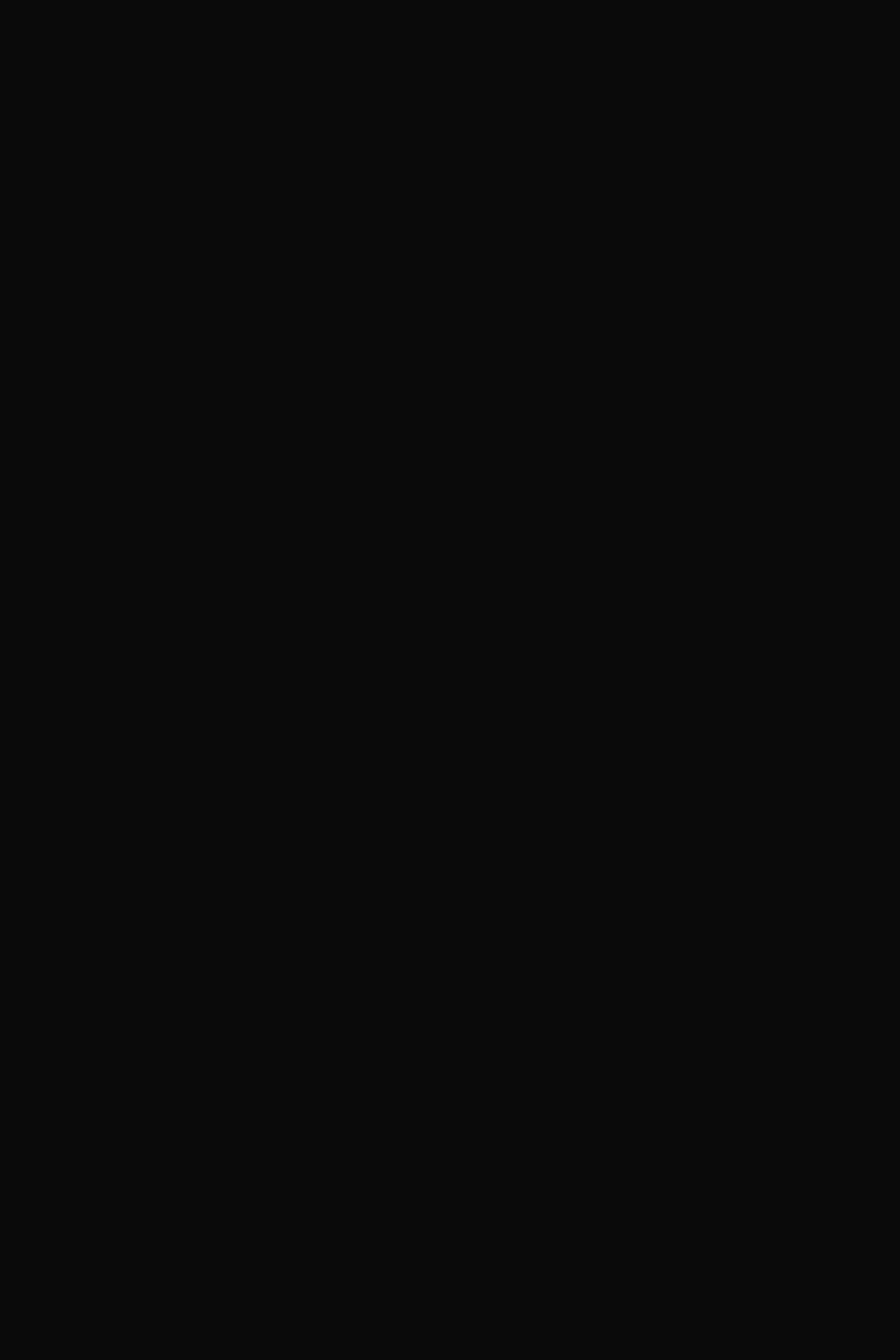
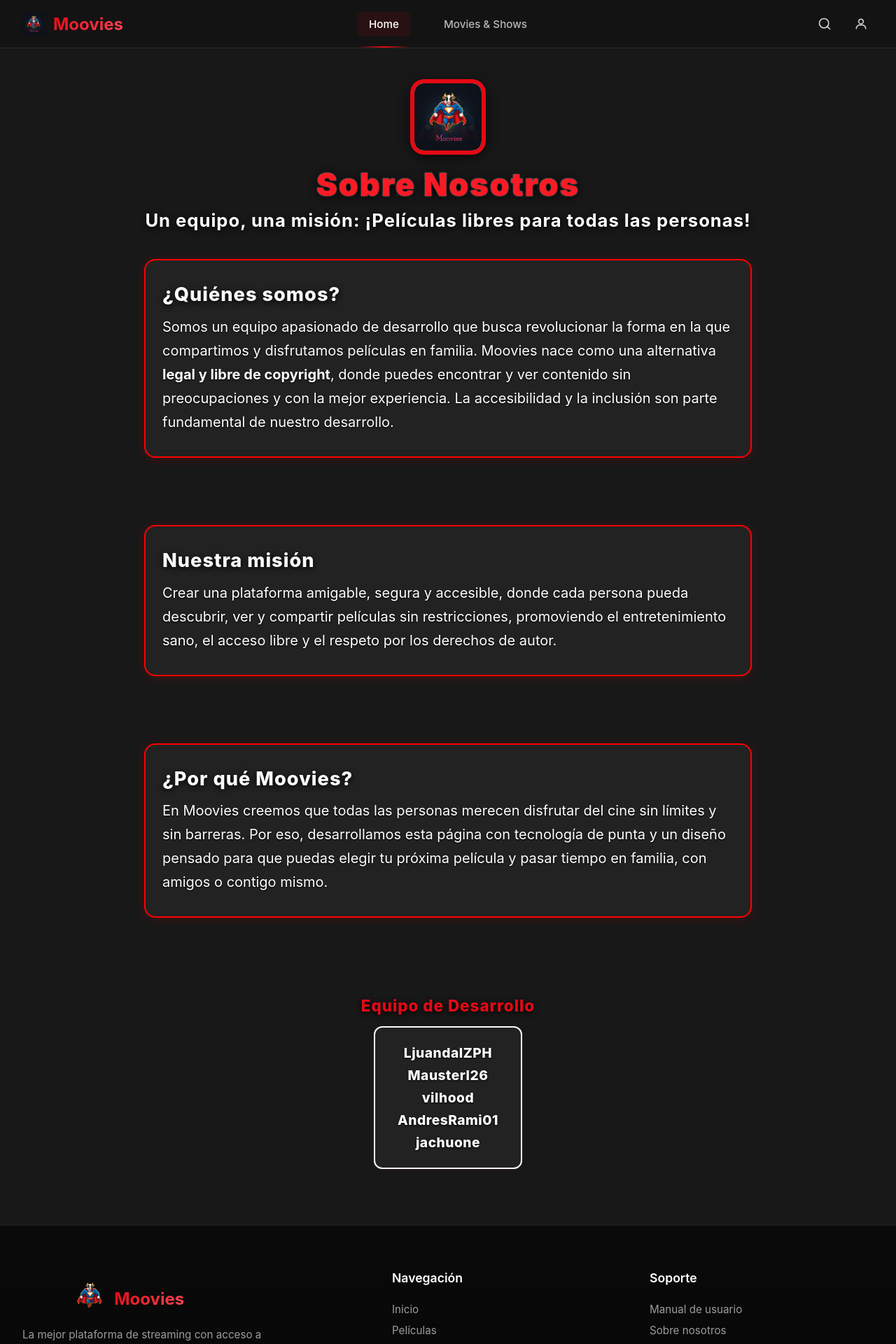
Before and after one commit to LjuandalZPH/Miniproyecto2-Front, a React (Vite) app: page /about in a window 1280 px wide. Before the commit this address had no page. Shown: the top 1920 px of the page at 70% size. Before the commit the page ends 800 px from the top, so only its background shows below. Built offline with nearby package versions, Linux system fonts and the light colour scheme.

Commit message:
added about us view

```diff
--- a/src/components/Footer/Footer.tsx
+++ b/src/components/Footer/Footer.tsx
@@ -62,7 +62,7 @@ export const Footer = () => {
           <h3 className="footer__title">Soporte</h3>
           <ul className="footer__links">
             <li><a href="/help">Manual de usuario</a></li>
-            <li><a href="/contact">Sobre nosotros</a></li>
+            <li><a href="/about">Sobre nosotros</a></li>
             <li><a href="/account">Cuenta</a></li>
           </ul>
         </div>
--- /dev/null
+++ b/src/pages/AboutPage/AboutPage.scss
@@ -0,0 +1,140 @@
+.about-page {
+  min-height: 100vh;
+  background: #181818; // Fondo oscuro, alto contraste
+  color: #FFFFFF;
+}
+
+.about-main {
+  max-width: 900px;
+  margin: 0 auto;
+  padding: 3rem 1rem 0 1rem;
+}
+
+.about-hero {
+  text-align: center;
+  margin-bottom: 2.5rem;
+
+  .about-logo {
+    width: 100px;
+    height: 100px;
+    margin-bottom: 1rem;
+    border-radius: 16px;
+    box-shadow: 0 0 0 4px #E50914, 0 4px 20px #000;
+    background: #fff;
+    object-fit: contain;
+    border: 2px solid #E50914;
+  }
+
+  h1 {
+    font-size: 2.8rem;
+    background: none;
+    color: #fb1a25; // Rojo vibrante, alto contraste
+    margin-bottom: 0.5rem;
+    font-weight: 900;
+    letter-spacing: 2px;
+    text-shadow: 0 2px 14px #000, 0 0 2px #fff;
+    outline: none;
+  }
+
+  .about-slogan {
+    color: #ffffff; // Amarillo vibrante, alto contraste
+    font-size: 1.6rem;
+    margin-bottom: 1.5rem;
+    font-weight: 700;
+    letter-spacing: 1px;
+    text-shadow: 0 2px 8px #000;
+    outline: none;
+  }
+}
+
+.about-content {
+  display: flex;
+  flex-direction: column;
+  gap: 2rem;
+}
+
+.about-card {
+  background: #222; // Fondo sólido, alto contraste
+  border: 2px solid #ff0000; // Amarillo para destacar
+  border-radius: 16px;
+  padding: 2rem 1.5rem;
+  box-shadow: 0 2px 14px #e5091433;
+  transition: box-shadow 0.2s, border-color 0.2s;
+  outline: none;
+  margin-bottom: 4rem;
+
+
+  &:focus-within, &:focus, &:hover {
+    border-color: #E50914; // Rojo vibrante al enfocar
+    box-shadow: 0 6px 40px #E5091433;
+  }
+
+  h2 {
+    font-size: 1.7rem;
+    color: #fffafa;
+    margin-bottom: 0.8rem;
+    font-weight: 800;
+    letter-spacing: 1px;
+    text-shadow: 0 2px 8px #000;
+    outline: none;
+  }
+
+  p {
+    font-size: 1.25rem;
+    color: #FFF;
+    line-height: 1.7;
+    text-shadow: 0 1px 2px #000;
+    outline: none;
+  }
+}
+
+.about-team {
+  margin: 3rem 0 2rem 0;
+  text-align: center;
+
+  h2 {
+    font-size: 1.4rem;
+    margin-bottom: 1rem;
+    color: #E50914;
+    font-weight: 800;
+    letter-spacing: 1px;
+    text-shadow: 0 2px 8px #000;
+    outline: none;
+  }
+
+  ul {
+    display: inline-block;
+    background: #222;
+    border-radius: 12px;
+    padding: 1rem 2rem;
+    box-shadow: 0 2px 10px #e5091411;
+    list-style: none;
+    border: 2px solid #fafafa;
+
+    li {
+      font-size: 1.2rem;
+      color: #ffffff;
+      font-weight: 800;
+      margin: 0.5rem 0;
+      letter-spacing: 0.5px;
+      text-shadow: 0 1px 3px #000;
+      outline: none;
+    }
+  }
+}
+
+@media (max-width: 700px) {
+  .about-main {
+    padding: 2rem 0.5rem 0 0.5rem;
+  }
+  .about-content {
+    gap: 1rem;
+  }
+  .about-card {
+    padding: 1.25rem 0.8rem;
+  }
+  .about-logo {
+    width: 72px;
+    height: 72px;
+  }
+}
--- /dev/null
+++ b/src/pages/AboutPage/AboutPage.tsx
@@ -0,0 +1,49 @@
+import { Navbar } from '../../components/Navbar';
+import { Footer } from '../../components/Footer';
+import './AboutPage.scss';
+
+export const AboutPage = () => (
+  <div className="about-page" role="main">
+    <Navbar />
+    <main className="about-main">
+      <section className="about-hero">
+        <img src="/MoovieNormal.png" alt="Logo de Moovies" className="about-logo" />
+        <h1 tabIndex={0}>Sobre Nosotros</h1>
+        <p className="about-slogan">
+          Un equipo, una misión: ¡Películas libres para todas las personas!
+        </p>
+      </section>
+      <section className="about-content">
+        <div className="about-card">
+          <h2 tabIndex={0}>¿Quiénes somos?</h2>
+          <p>
+            Somos un equipo apasionado de desarrollo que busca revolucionar la forma en la que compartimos y disfrutamos películas en familia. Moovies nace como una alternativa <strong>legal y libre de copyright</strong>, donde puedes encontrar y ver contenido sin preocupaciones y con la mejor experiencia. La accesibilidad y la inclusión son parte fundamental de nuestro desarrollo.
+          </p>
+        </div>
+        <div className="about-card">
+          <h2 tabIndex={0}>Nuestra misión</h2>
+          <p>
+            Crear una plataforma amigable, segura y accesible, donde cada persona pueda descubrir, ver y compartir películas sin restricciones, promoviendo el entretenimiento sano, el acceso libre y el respeto por los derechos de autor.
+          </p>
+        </div>
+        <div className="about-card">
+          <h2 tabIndex={0}>¿Por qué Moovies?</h2>
+          <p>
+            En Moovies creemos que todas las personas merecen disfrutar del cine sin límites y sin barreras. Por eso, desarrollamos esta página con tecnología de punta y un diseño pensado para que puedas elegir tu próxima película y pasar tiempo en familia, con amigos o contigo mismo.
+          </p>
+        </div>
+      </section>
+      <section className="about-team">
+        <h2 tabIndex={0}>Equipo de Desarrollo</h2>
+        <ul>
+          <li>LjuandalZPH</li>
+          <li>Mausterl26</li>
+          <li>vilhood</li>
+          <li>AndresRami01</li>
+          <li>jachuone</li>
+        </ul>
+      </section>
+    </main>
+    <Footer />
+  </div>
+);
--- /dev/null
+++ b/src/pages/AboutPage/index.ts
@@ -0,0 +1 @@
+export { AboutPage } from './AboutPage';
--- a/src/routes/AppRoutes.tsx
+++ b/src/routes/AppRoutes.tsx
@@ -1,12 +1,14 @@
 import { BrowserRouter, Routes, Route } from 'react-router-dom';
 import { LandingPage } from '../pages/LandingPage/LandingPage';
 import { MoviesPage } from '../pages/MoviesPage/MoviesPage';
+import { AboutPage } from '../pages/AboutPage';
 
 export const AppRoutes = () => (
   <BrowserRouter>
     <Routes>
       <Route path="/" element={<LandingPage />} />
       <Route path="/movies" element={<MoviesPage />} />
+      <Route path="/about" element={<AboutPage />} />
     </Routes>
   </BrowserRouter>
 );
```
